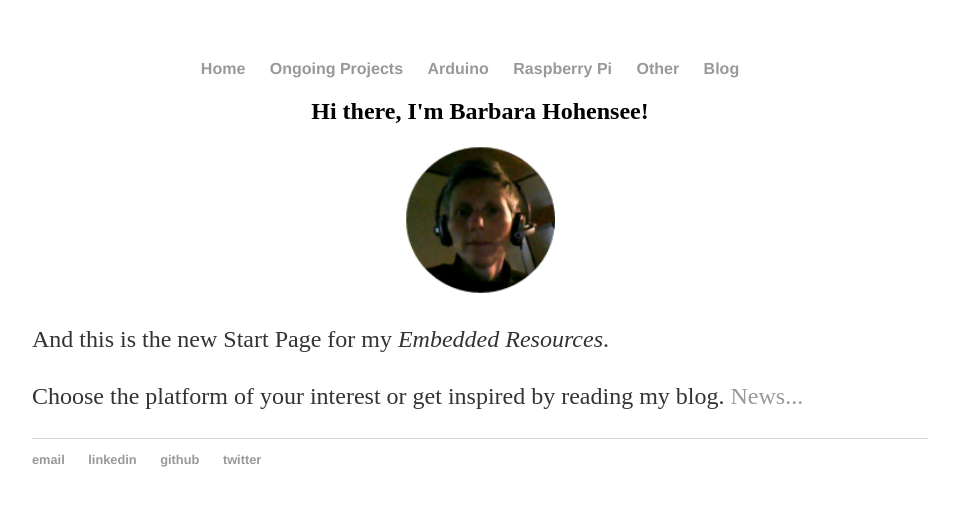
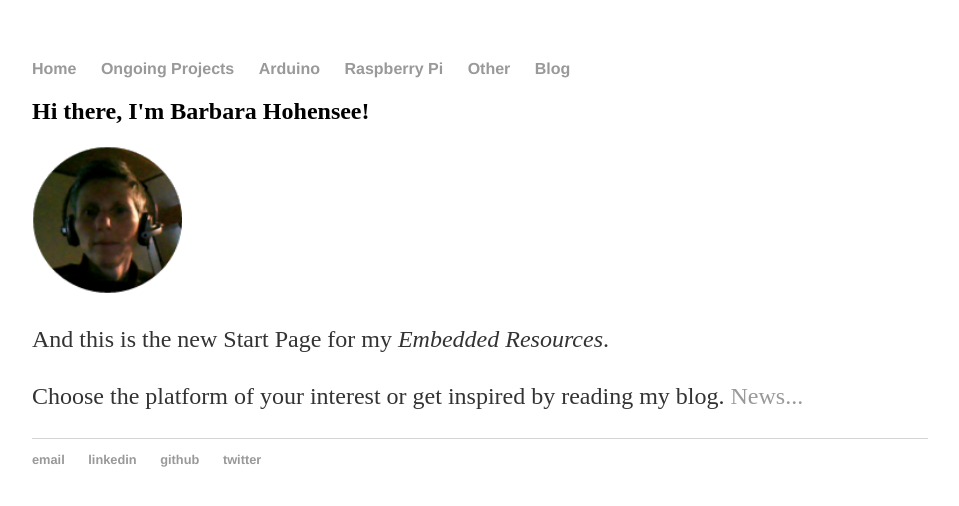
Before and after one commit to eMakerStudio/eMakerStudio.github.io, a plain HTML site: page index.html in a window 1280 px wide. Shown: the whole page, without its empty margins (160-1119 px from the left). Drawn offline with Linux system fonts and the light colour scheme.

Commit message:
Update index.html

```diff
--- a/index.html
+++ b/index.html
@@ -6,7 +6,7 @@
 		<link rel="stylesheet" type="text/css" href="/css/main.css">
 	</head>
 	<body>
-		<nav><center>
+		<nav>
     		<ul>
         		<li><a href="/">Home</a></li>
 			<li><a href="/projects">Ongoing Projects</a></li>
@@ -15,11 +15,11 @@
 			<li><a href="/other">Other</a></li>
         		<li><a href="/blog/">Blog</a></li>
     		</ul>
-			</center></nav>
+			</nav>
 		<div class="container">
     		<div class="blurb">
-			<center><h2>Hi there, I'm Barbara Hohensee!</h2></center>
-			<center><img src="itsme.png" alt="Barbara Hohensee" style="width:150px;height:150px;"></center>
+			<h2>Hi there, I'm Barbara Hohensee!</h2>
+			<img src="itsme.png" alt="Barbara Hohensee" style="width:150px;height:150px;">
 			<p>And this is the new Start Page for my <em>Embedded Resources</em>. </p>
 				<p>Choose the platform of your interest or get inspired by reading my blog. <a href="/blog/">News...</a></p>
     		</div><!-- /.blurb -->
```
